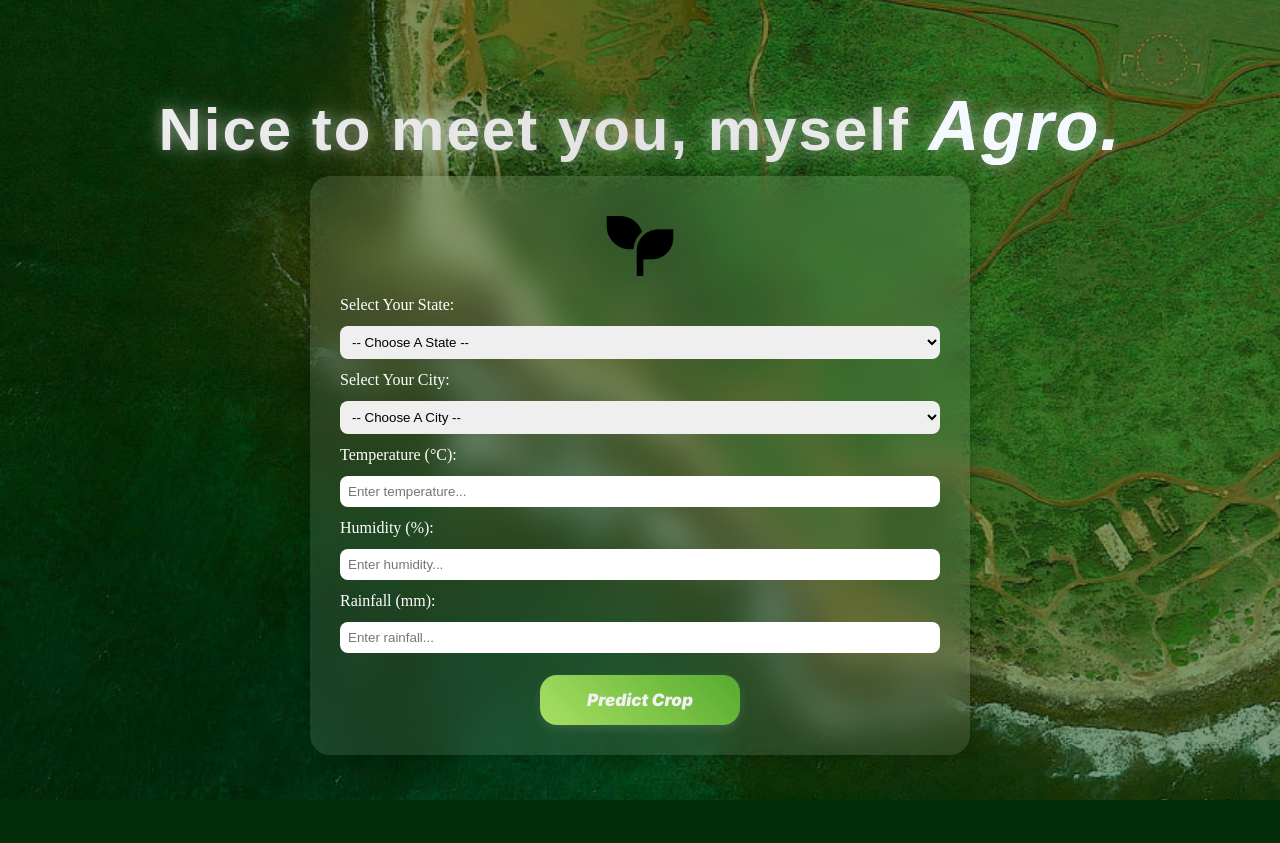
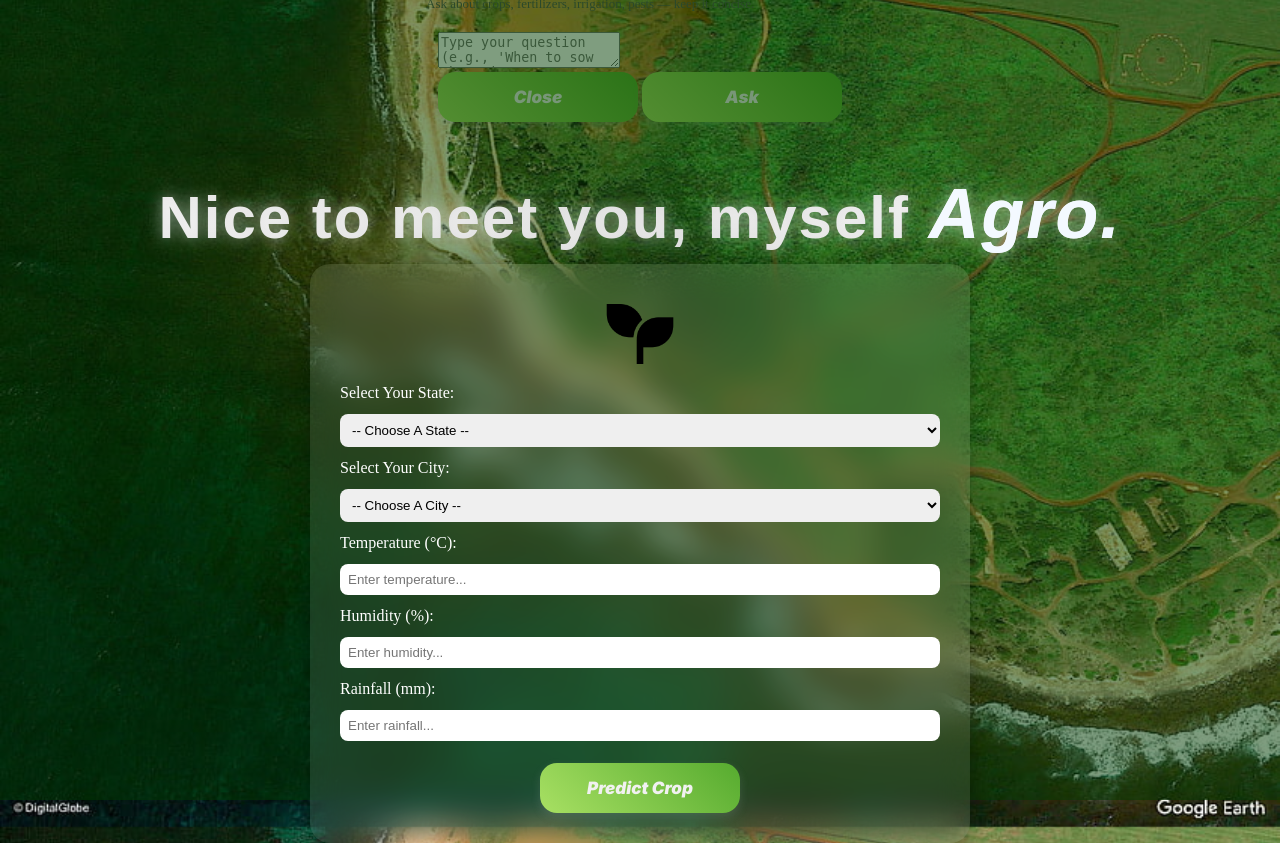
Before and after one commit to hrishit001/Agro, a Flask app: page / in a window 1280 px wide. Before the commit the page ends 800 px from the top, so only its background shows below. Run offline with Flask 3, Linux system fonts and the light colour scheme; parts of the project's set-up code (start-up, migrations or seed data) failed here and were passed over; some web fonts are replaced.

Commit message:
Add files via upload

```diff
--- a/templates/index.html
+++ b/templates/index.html
@@ -6,13 +6,96 @@
     <title>Agro - Crop Predictor</title>
     <link rel="icon" type="image/png" href="{{ url_for('static', filename='seedling.png') }}">
     <link rel="stylesheet" href="{{ url_for('static', filename='style.css') }}">
+    <!-- <button onclick="window.open('https://www.google.com/search?q=weather+near+me', '_blank')"
+     class="weather-btn">🌤</button>-->
+
+<div class="fab-group">
+
+  <!-- chat button -->
+  <button id="chatFab" class="fab fab-chat" title="Ask farming questions">
+    💬
+  </button>
+</div>
+
+<!-- Chat panel -->
+<div id="chatPanel" class="chat-panel" role="dialog" aria-hidden="true">
+  <header>Farmer's Assistant</header>
+  <div class="body" id="chatBody">
+    <div style="font-size:13px;color:#555;margin-bottom:8px;">Ask about crops, fertilizers, irrigation, pests — keep it concise.</div>
+  </div>
+
+  <div style="padding:12px;">
+    <textarea id="qInput" placeholder="Type your question (e.g., 'When to sow wheat in Uttar Pradesh?')"></textarea>
+    <div class="actions">
+      <button class="btn btn-close" id="closeChat">Close</button>
+      <button class="btn btn-send" id="sendQ">Ask</button>
+    </div>
+    <div id="chatStatus" class="chat-loading" style="display:none;">Thinking...</div>
+  </div>
+</div>
+
+<script>
+const chatFab = document.getElementById('chatFab');
+const chatPanel = document.getElementById('chatPanel');
+const closeChat = document.getElementById('closeChat');
+const sendQ = document.getElementById('sendQ');
+const qInput = document.getElementById('qInput');
+const chatBody = document.getElementById('chatBody');
+const chatStatus = document.getElementById('chatStatus');
+
+chatFab.addEventListener('click', () => {
+  chatPanel.style.display = chatPanel.style.display === 'block' ? 'none' : 'block';
+  chatPanel.setAttribute('aria-hidden', chatPanel.style.display !== 'block');
+  qInput.focus();
+});
+
+closeChat.addEventListener('click', () => {
+  chatPanel.style.display = 'none';
+  chatPanel.setAttribute('aria-hidden', 'true');
+});
+
+function appendMessage(text, cls='') {
+  const d = document.createElement('div');
+  d.className = 'chat-msg ' + cls;
+  d.textContent = text;
+  chatBody.appendChild(d);
+  chatBody.scrollTop = chatBody.scrollHeight;
+}
+
+sendQ.addEventListener('click', async () => {
+  const question = qInput.value.trim();
+  if (!question) return;
+  appendMessage(question, 'user'); // show user message
+  qInput.value = '';
+  chatStatus.style.display = 'block';
+
+  try {
+    const resp = await fetch('/ask_gpt', {
+      method: 'POST',
+      headers: {'Content-Type': 'application/json'},
+      body: JSON.stringify({question})
+    });
+    const data = await resp.json();
+    if (!resp.ok) {
+      appendMessage('Error: ' + (data.error || resp.statusText));
+    } else {
+      appendMessage(data.answer || "Sorry, I didn't get an answer.");
+    }
+  } catch (err) {
+    appendMessage('Network error: ' + err.message);
+  } finally {
+    chatStatus.style.display = 'none';
+  }
+});
+</script>
+
+
 </head>
 <body>
     <div class="overlay"></div>
     <div class="Main-text">
          <h1>Nice to meet you, myself<span class="italic"> Agro.</span></h1>
     </div>
-
     </div>
     <div class="container">
         <img src="{{ url_for('static', filename='seedling.png') }}" alt="Form Icon" class="form-image">
```
